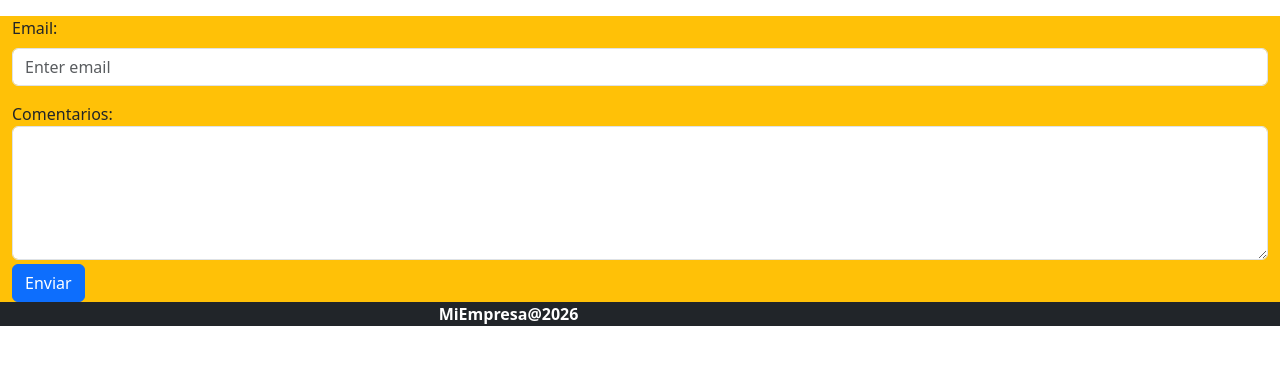
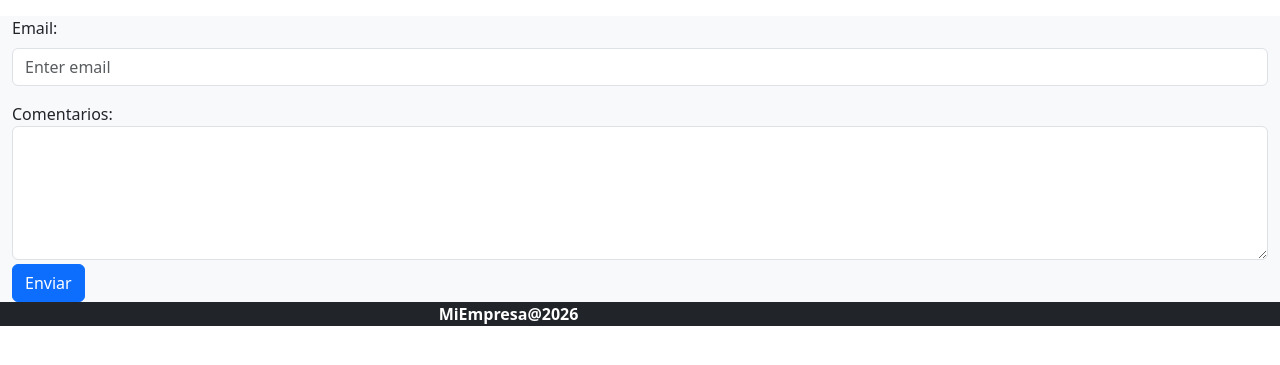
Before and after one commit to HugoZamoraPardo/DWM, a PHP site: page /contacto.php in a window 1280 px wide. Shown: the part 56-421 px from the top of the page. Run offline with PHP 8.4, Linux system fonts and the light colour scheme.

Commit message:
Colorsitos

```diff
--- a/Semana 2/contacto.php
+++ b/Semana 2/contacto.php
@@ -40,7 +40,7 @@
             </div>
         </nav>
         <!-- Container -->
-        <div class="container-fluid bg-warning">
+        <div class="container-fluid bg-light">
             <form action="empresa.php">
                 <div class="mb-3 mt-3">
                     <label for="email" class="form-label">Email:</label>
--- a/Semana 2/servicios.php
+++ b/Semana 2/servicios.php
@@ -40,7 +40,7 @@
             </div>
         </nav>
         <!-- Container -->
-        <div class="container-fluid bg-warning">
+        <div class="container-fluid bg-light">
             Hola Servicios<br>
             <a href="index.php">Volver</a>
         </div>
```
